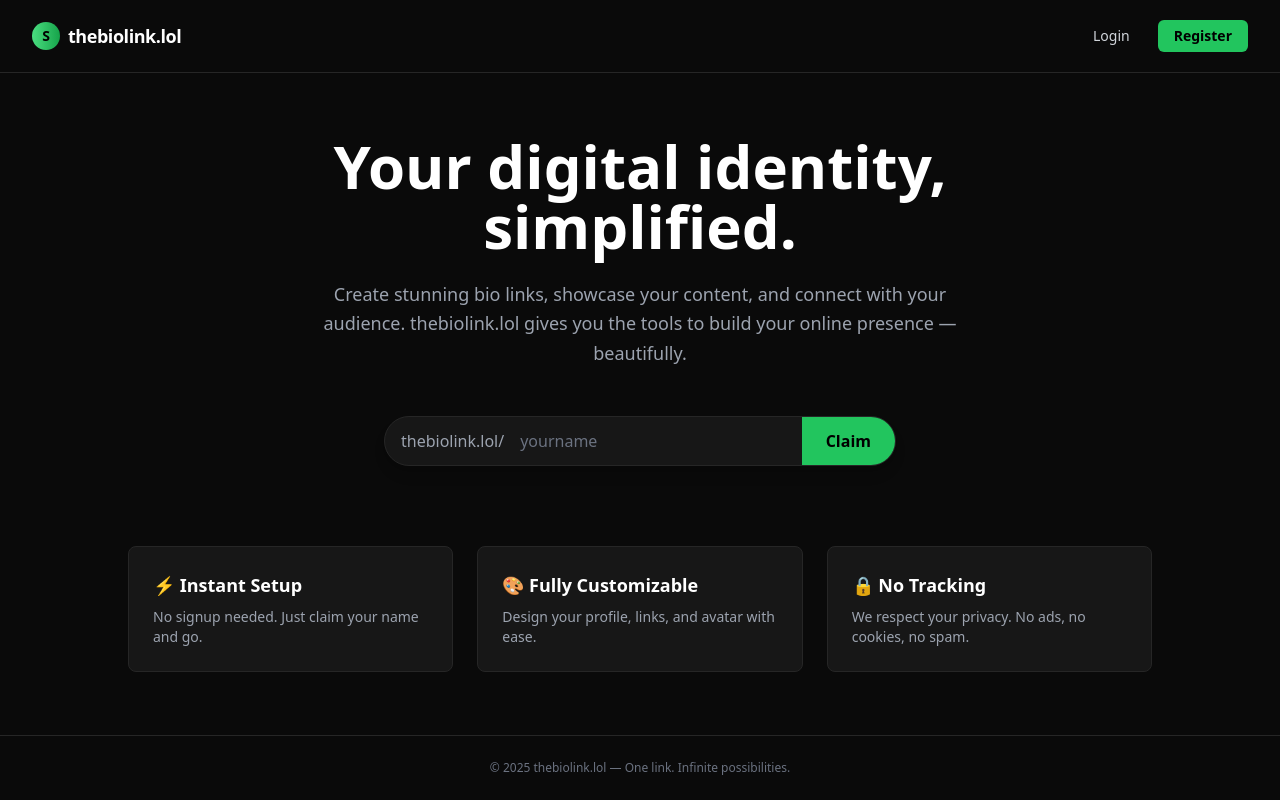
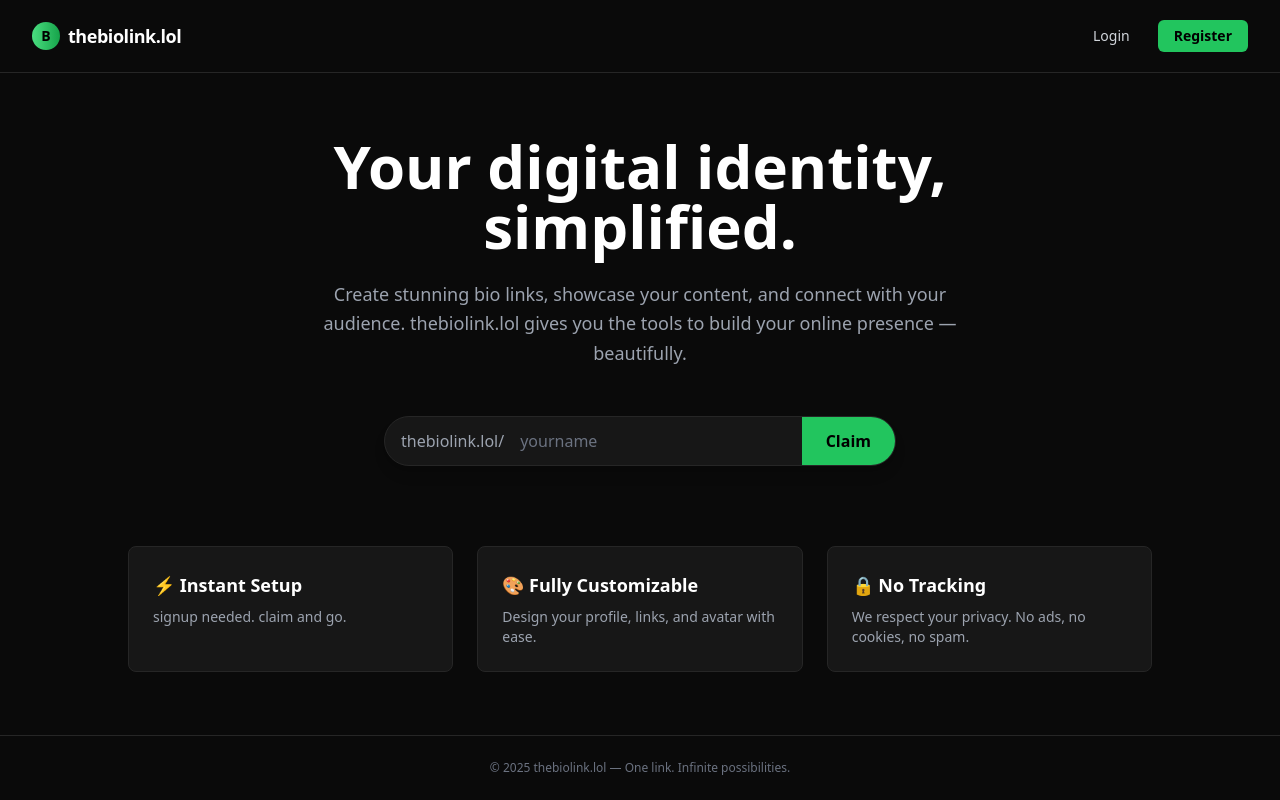
Before and after one commit to oopsididitagain335/workingitout, a Next.js app: page / in a window 1280 px wide. Built offline with nearby package versions, Linux system fonts and the light colour scheme.

Commit message:
Update index.tsx

```diff
--- a/pages/index.tsx
+++ b/pages/index.tsx
@@ -1,9 +1,9 @@
 // pages/index.tsx
-import { useState } from 'react';
-import { useRouter } from 'next/router';
+import { useState } from "react";
+import { useRouter } from "next/router";
 
 export default function Home() {
-  const [username, setUsername] = useState('');
+  const [username, setUsername] = useState("");
   const router = useRouter();
 
   const goToLink = () => {
@@ -17,10 +17,13 @@ export default function Home() {
       {/* Navbar */}
       <nav className="px-8 py-5 flex justify-between items-center border-b border-neutral-800">
         <div className="flex items-center gap-2">
+          {/* Logo circle */}
           <div className="bg-gradient-to-r from-green-400 to-green-600 w-7 h-7 rounded-full flex items-center justify-center">
-            <span className="text-black font-extrabold text-sm">S</span>
+            <span className="text-black font-extrabold text-sm">B</span>
           </div>
-          <span className="text-lg font-semibold tracking-tight">thebiolink.lol</span>
+          <span className="text-lg font-semibold tracking-tight">
+            thebiolink.lol
+          </span>
         </div>
         <div className="flex gap-3">
           <a
@@ -38,7 +41,7 @@ export default function Home() {
         </div>
       </nav>
 
-      {/* Hero Section */}
+      {/* Hero */}
       <main className="flex-1 flex flex-col justify-center items-center px-6 text-center">
         <h1 className="text-5xl md:text-6xl font-extrabold mb-6 leading-tight">
           Your digital identity,
@@ -46,11 +49,12 @@ export default function Home() {
           <span className="text-white">simplified.</span>
         </h1>
         <p className="text-gray-400 text-lg max-w-2xl mb-12 leading-relaxed">
-          Create stunning bio links, showcase your content, and connect with your audience.
-          thebiolink.lol gives you the tools to build your online presence — beautifully.
+          Create stunning bio links, showcase your content, and connect with
+          your audience. thebiolink.lol gives you the tools to build your online
+          presence — beautifully.
         </p>
 
-        {/* Username Claim */}
+        {/* Claim box */}
         <div className="flex items-center bg-neutral-900 border border-neutral-800 rounded-full overflow-hidden shadow-lg w-full max-w-lg">
           <span className="px-4 text-gray-400">thebiolink.lol/</span>
           <input
@@ -58,7 +62,7 @@ export default function Home() {
             placeholder="yourname"
             value={username}
             onChange={(e) => setUsername(e.target.value)}
-            onKeyDown={(e) => e.key === 'Enter' && goToLink()}
+            onKeyDown={(e) => e.key === "Enter" && goToLink()}
             className="flex-1 bg-transparent focus:outline-none text-white placeholder-gray-500"
           />
           <button
@@ -73,15 +77,21 @@ export default function Home() {
         <section className="grid md:grid-cols-3 gap-6 max-w-5xl w-full mt-20">
           <div className="p-6 rounded-lg bg-neutral-900 border border-neutral-800 hover:border-green-500/50 transition text-left">
             <h3 className="text-lg font-bold mb-2">⚡ Instant Setup</h3>
-            <p className="text-gray-400 text-sm">No signup needed. Just claim your name and go.</p>
+            <p className="text-gray-400 text-sm">
+               signup needed. claim and go.
+            </p>
           </div>
           <div className="p-6 rounded-lg bg-neutral-900 border border-neutral-800 hover:border-green-500/50 transition text-left">
             <h3 className="text-lg font-bold mb-2">🎨 Fully Customizable</h3>
-            <p className="text-gray-400 text-sm">Design your profile, links, and avatar with ease.</p>
+            <p className="text-gray-400 text-sm">
+              Design your profile, links, and avatar with ease.
+            </p>
           </div>
           <div className="p-6 rounded-lg bg-neutral-900 border border-neutral-800 hover:border-green-500/50 transition text-left">
             <h3 className="text-lg font-bold mb-2">🔒 No Tracking</h3>
-            <p className="text-gray-400 text-sm">We respect your privacy. No ads, no cookies, no spam.</p>
+            <p className="text-gray-400 text-sm">
+              We respect your privacy. No ads, no cookies, no spam.
+            </p>
           </div>
         </section>
       </main>
```
